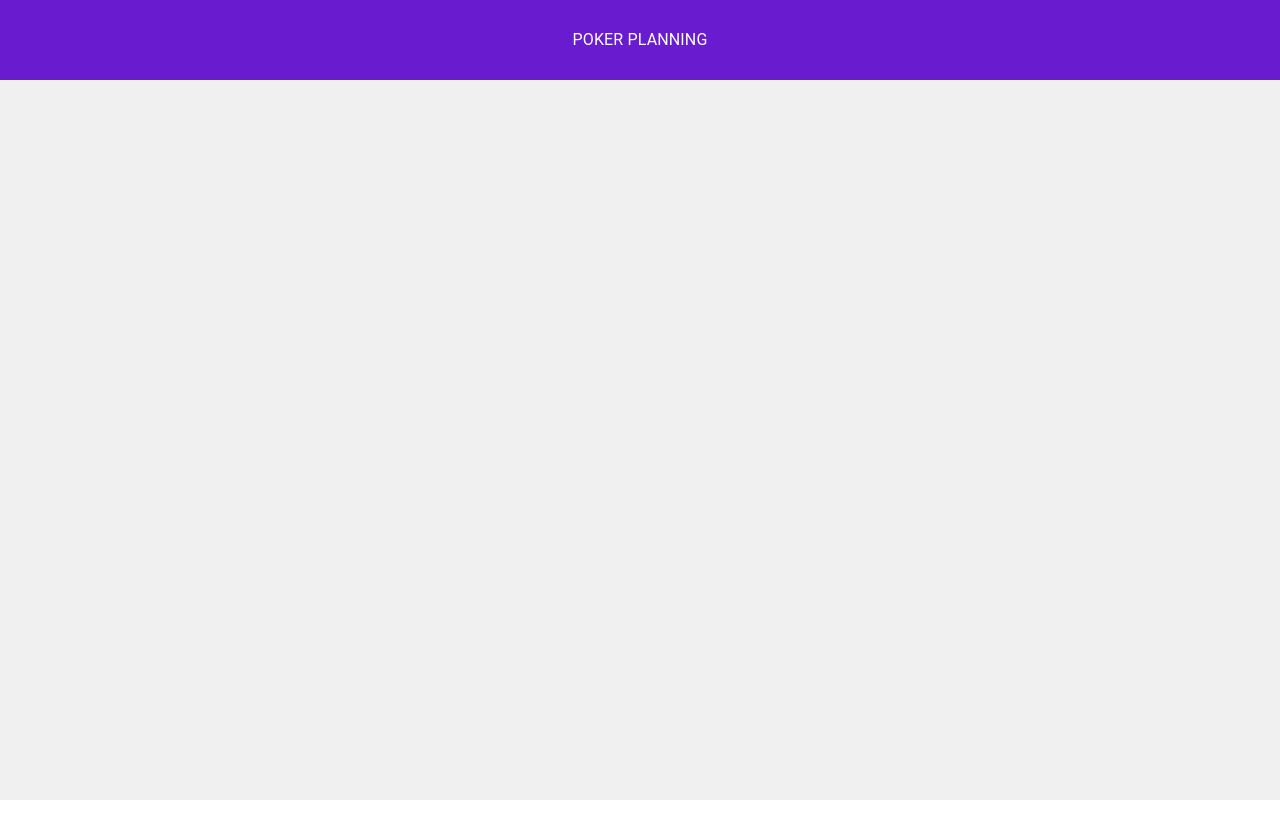
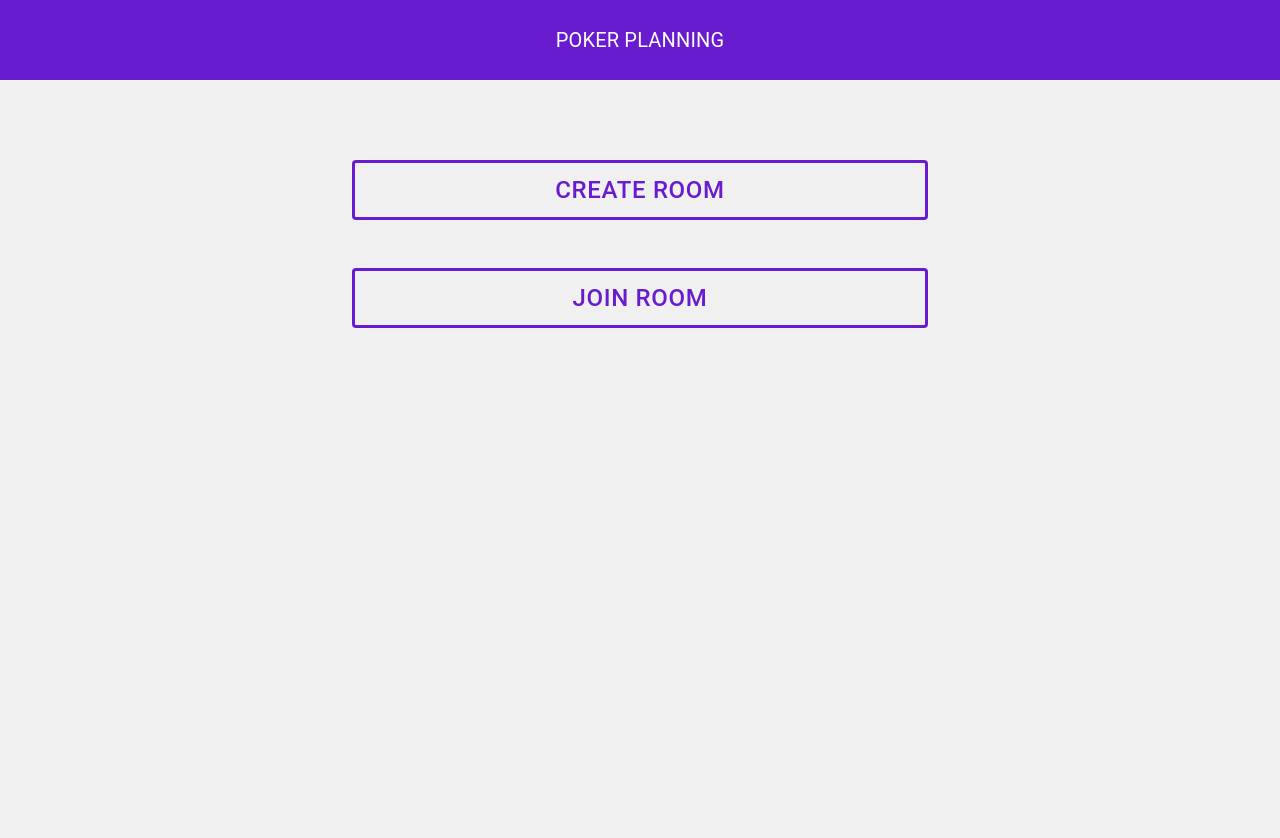
Before and after one commit to BARmonse/PokerPlanning, a React (Vite) app in the folder client/: page / in a window 1280 px wide. Shown: the top 838 px of the page. Before the commit the page ends 800 px from the top, so only its background shows below. Built offline with nearby package versions, Linux system fonts and the light colour scheme.

Commit message:
Adding buttons to create and join a room

```diff
--- a/client/src/components/Dashboard.tsx
+++ b/client/src/components/Dashboard.tsx
@@ -1,14 +1,32 @@
-import { Container } from '@mui/material';
+import { Button, Container } from '@mui/material';
 import { makeStyles } from '@mui/styles';
+import { Colors } from '../enums/Colors';
 
 export const Dashboard = () => {
   const classes = useStyles();
-  return <Container className={classes.dashboardContainer}></Container>;
+  return (
+    <Container className={classes.dashboardContainer}>
+      <Button className={classes.button}>Create Room</Button>
+      <Button className={classes.button}>Join Room</Button>
+    </Container>
+  );
 };
 
 const useStyles = makeStyles({
   dashboardContainer: {
+    display: 'flex !important',
+    flex: '1 0 auto',
+    flexDirection: 'column',
+    alignItems: 'center',
+    minHeight: '100vh',
+    gap: '3em',
+  },
+  button: {
     display: 'flex',
-    flex: '1 0 auto',
+    color: `${Colors.NICE_PURPLE} !important`,
+    borderRadius: '5px',
+    border: `3px solid ${Colors.NICE_PURPLE} !important`,
+    width: '50%',
+    fontSize: '24px !important',
   },
 });
--- a/client/src/components/Header.tsx
+++ b/client/src/components/Header.tsx
@@ -18,10 +18,12 @@ const useStyles = makeStyles({
     display: 'flex',
     justifyContent: 'center',
     flex: '0 0 auto',
+    marginBottom: '5em',
   },
   headerTitle: {
     display: 'flex',
     alignSelf: 'center',
     color: Colors.WHITE,
+    fontSize: '20px !important',
   },
 });
```
